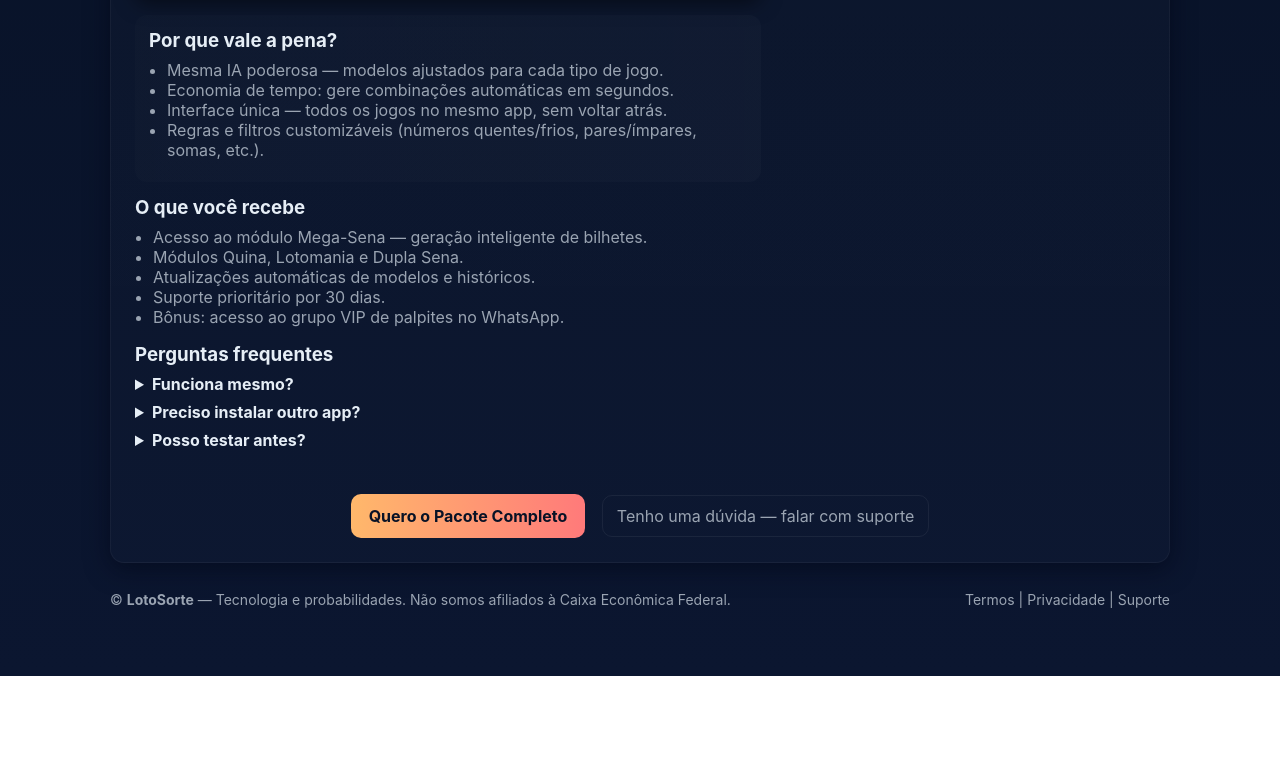
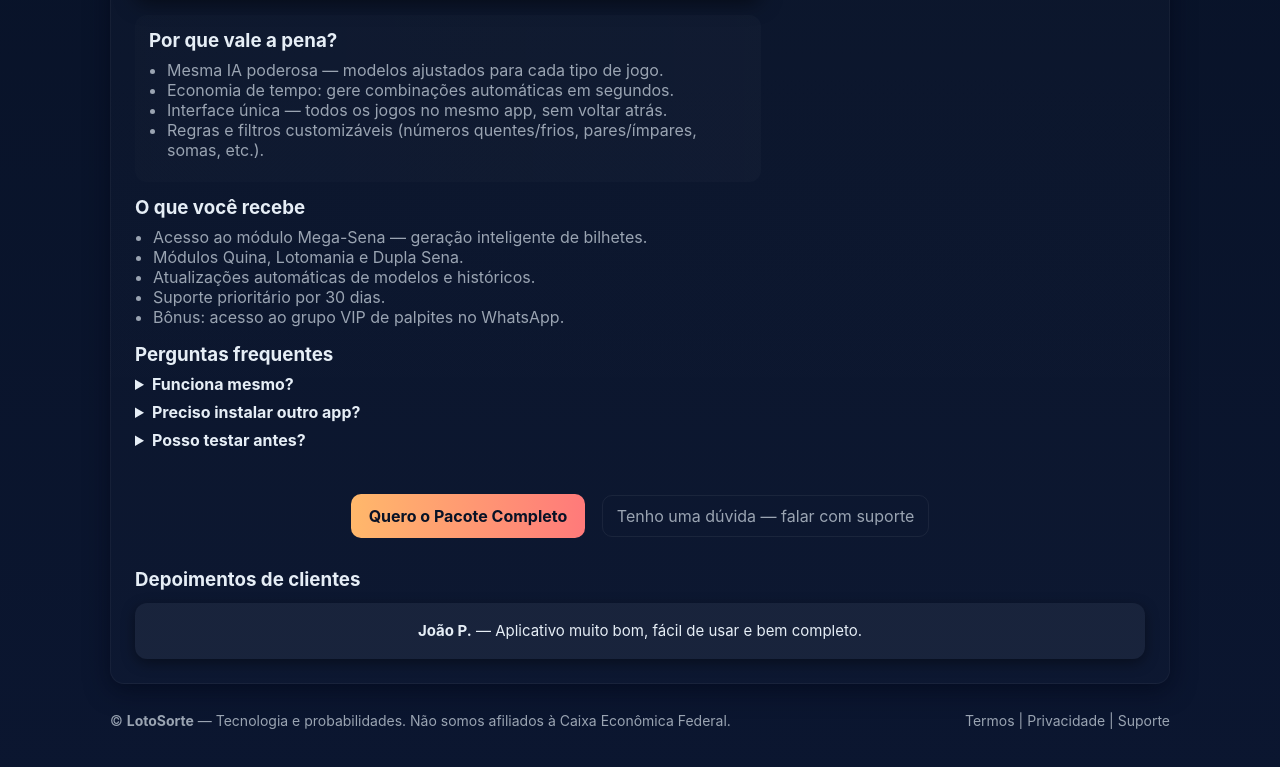
Before and after one commit to siteseguro-br/oferta-completa, a plain HTML site: page index.html in a window 1280 px wide. Shown: the part 672-1439 px from the top of the page. Before the commit the page ends 1348 px from the top, so only its background shows below. Drawn offline with Linux system fonts and the light colour scheme.

Commit message:
Update index.html

```diff
--- a/index.html
+++ b/index.html
@@ -30,19 +30,10 @@
     .feat span{font-size:14px}
 
     /* Blocos coloridos */
-    .feat.mega {
-      background: linear-gradient(135deg, #16a34a, #22c55e);
-    }
-    .feat.quina {
-      background: linear-gradient(135deg, #2563eb, #3b82f6);
-    }
-    .feat.lotomania {
-      background: linear-gradient(135deg, #f59e0b, #fbbf24);
-      color:#1e293b;
-    }
-    .feat.dupla {
-      background: linear-gradient(135deg, #db2777, #ec4899);
-    }
+    .feat.mega {background: linear-gradient(135deg, #16a34a, #22c55e);}
+    .feat.quina {background: linear-gradient(135deg, #2563eb, #3b82f6);}
+    .feat.lotomania {background: linear-gradient(135deg, #f59e0b, #fbbf24);color:#1e293b;}
+    .feat.dupla {background: linear-gradient(135deg, #db2777, #ec4899);}
 
     .bonus{margin-top:20px;padding:16px;border-radius:12px;background:linear-gradient(135deg,#22c55e,#16a34a);color:#fff;text-align:center;box-shadow:0 6px 20px rgba(0,0,0,0.5);transition:transform .2s, box-shadow .2s}
     .bonus:hover{transform:translateY(-6px) scale(1.05);box-shadow:0 12px 28px rgba(0,0,0,0.6)}
@@ -74,6 +65,17 @@
     .why{margin-top:18px;padding:14px;background:linear-gradient(90deg, rgba(255,255,255,0.01), rgba(255,255,255,0.02));border-radius:12px}
 
     footer{margin-top:28px;color:var(--muted);font-size:14px}
+
+    /* Depoimentos */
+    #depoimento {
+      padding:16px;
+      background:rgba(255,255,255,0.05);
+      border-radius:12px;
+      font-size:15px;
+      line-height:1.6;
+      box-shadow:0 4px 14px rgba(0,0,0,0.4);
+      text-align:center;
+    }
 
     /* Responsive */
     @media (max-width:900px){
@@ -180,6 +182,14 @@
         <a href="https://wa.me/5511959930087?text=Ola%2C%20quero%20adiquerir%20o%20plano%20completo%20da%20IA." class="ghost">Tenho uma dúvida — falar com suporte</a>
       </div>
 
+      <!-- Depoimentos -->
+      <section style="margin-top:30px">
+        <h3 style="margin-bottom:12px">Depoimentos de clientes</h3>
+        <div id="depoimento">
+          <strong id="nome">Carlos M.</strong> — <span id="comentario">Aplicativo muito bom, fácil de usar e bem completo.</span>
+        </div>
+      </section>
+
     </main>
 
     <footer>
@@ -189,5 +199,32 @@
       </div>
     </footer>
   </div>
+
+  <script>
+    const nomes = [
+      "Carlos M.", "Fernanda S.", "João P.", "Mariana L.",
+      "Ricardo T.", "Ana C.", "Felipe R.", "Patrícia G.",
+      "Bruno K.", "Juliana A.", "Thiago V.", "Larissa D."
+    ];
+
+    const comentarios = [
+      "Ganhei R$ 2.899 com essa IA!",
+      "Fiz 14 pontos essa semana na Lotofácil.",
+      "Aplicativo muito bom, fácil de usar e bem completo.",
+      "Os palpites do grupo são muito bons, ajudaram bastante.",
+      "Já recuperei meu investimento no primeiro mês!",
+      "Nunca tinha conseguido tantos acertos antes.",
+      "Vale muito a pena, recomendo para todos."
+    ];
+
+    function gerarDepoimento() {
+      const nome = nomes[Math.floor(Math.random() * nomes.length)];
+      const comentario = comentarios[Math.floor(Math.random() * comentarios.length)];
+      document.getElementById("nome").textContent = nome;
+      document.getElementById("comentario").textContent = comentario;
+    }
+
+    setInterval(gerarDepoimento, 5000);
+  </script>
 </body>
 </html>
```
